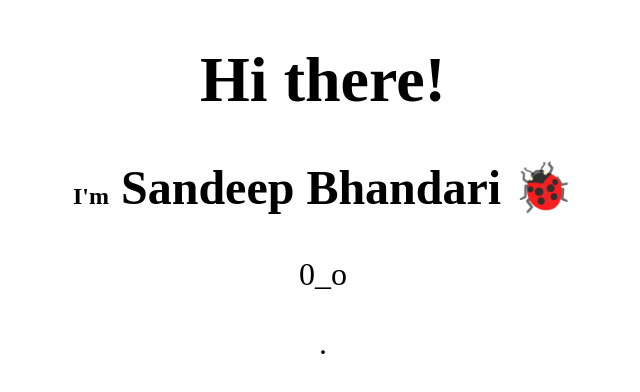
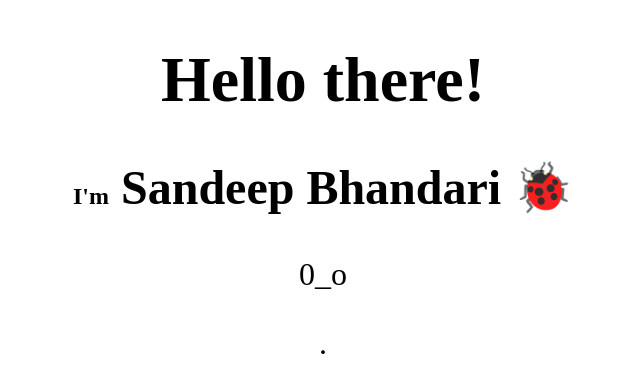
Before and after one commit to esbhandari/esbhandari.github.io, a plain HTML site: page index.html in a window 1280 px wide. Shown: the whole page, without its empty margins (317-957 px from the left). Drawn offline with Linux system fonts and the light colour scheme.

Commit message:
Update index.html

```diff
--- a/index.html
+++ b/index.html
@@ -4,7 +4,7 @@
 <title>esbhandari.github.io</title>
 </head>
 <body><center><font size="6">
-<h1>Hi there!</h1>
+<h1>Hello there!</h1>
  <h2 class="text-left-right">
     <span class="left-text"; style="font-size:50%" >I'm</span>
     <span class="byline">Sandeep Bhandari 🐞</span>
```
